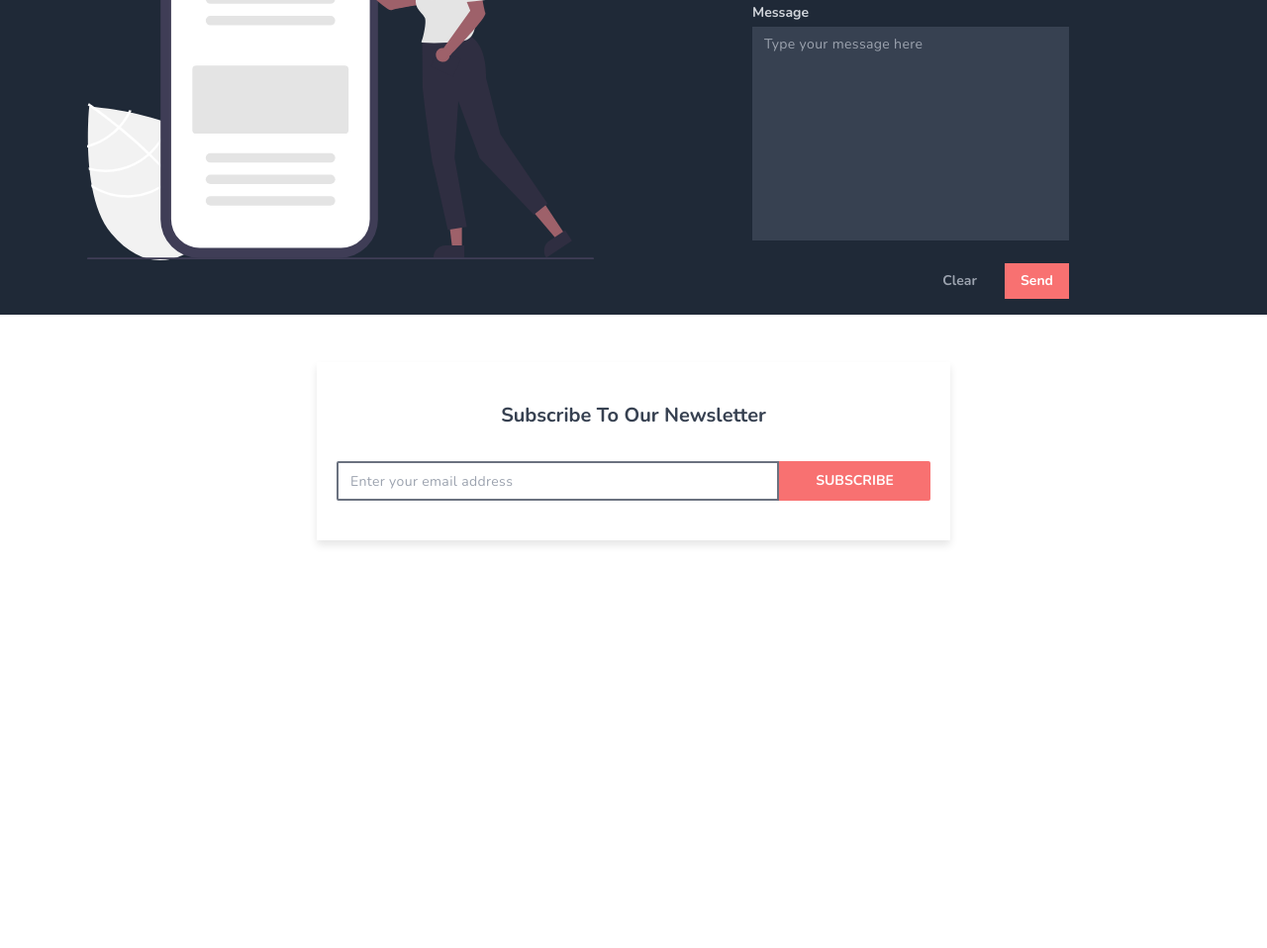
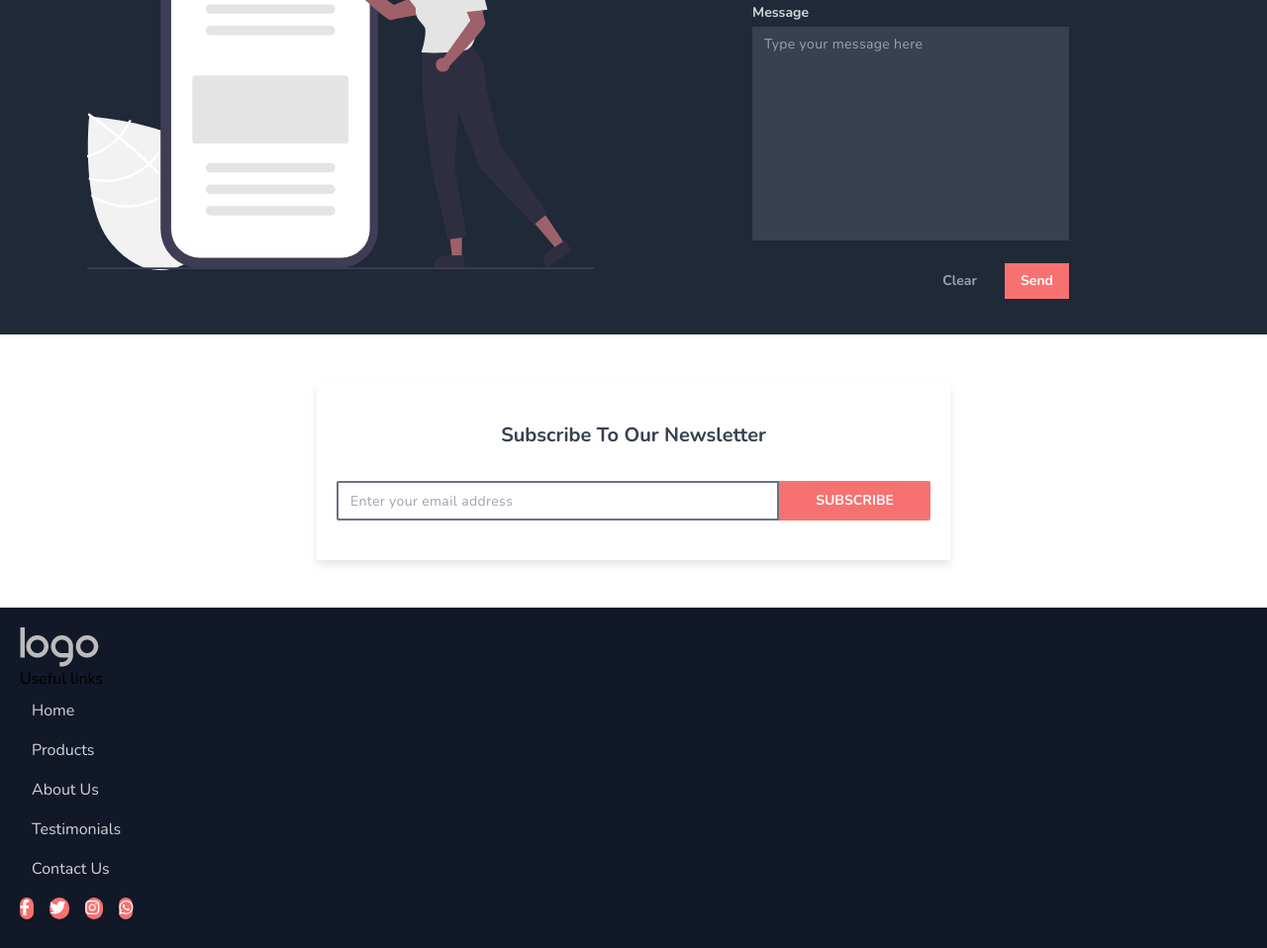
Before and after one commit to Babatunde-Ben/Luxury-Feet, a website: page public/index.html in a window 1280 px wide. Shown: the part 2419-3377 px from the top of the page at 99% size. Before the commit the page ends 3013 px from the top, so only its background shows below. Drawn offline with nearby package versions, Linux system fonts and the light colour scheme.

Commit message:
added footer

```diff
--- a/public/index.html
+++ b/public/index.html
@@ -113,7 +113,6 @@
             <a href="#" class="social-media-links">
               <i class="fab fa-instagram"></i>
             </a>
-
             <a href="#" class="social-media-links">
               <i class="fab fa-whatsapp"></i>
             </a>
@@ -442,11 +441,11 @@
             ></textarea>
           </div>
           <div
-            class="flex items-center w-72 md:w-80 md:mx-auto md:flex-row-reverse"
+            class="flex items-center w-72 md:w-80 md:mx-auto md:flex-row-reverse mb-5"
           >
             <button
               type="submit"
-              class="px-4 py-2 capitalize font-bold bg-secondary-100 text-primary text-sm mr-3 md:m-0 cursor-pointer"
+              class="px-4 py-2 capitalize font-bold bg-secondary-100 text-primary text-sm mr-3 md:m-0 cursor-pointer hover:bg-secondary-300"
             >
               Send
             </button>
@@ -475,13 +474,54 @@
           />
           <button
             type="submit"
-            class="px-3 py-2 w-full rounded-full bg-secondary-100 text-primary uppercase font-bold sm:rounded-none sm:inline-block basis-1/3 text-sm sm:rounded-tr-sm sm:rounded-br-sm"
+            class="px-3 py-2 w-full rounded-full bg-secondary-100 text-primary uppercase font-bold sm:rounded-none sm:inline-block basis-1/3 text-sm sm:rounded-tr-sm sm:rounded-br-sm hover:bg-secondary-300"
           >
             Subscribe
           </button>
         </form>
       </div>
     </section>
+
+    <!-- footer -->
+    <footer class="bg-gray-900 p-5">
+      <div><img src="./images/default-logo.png" alt="" /></div>
+      <div>
+        <p>Useful links</p>
+        <ul class="footer-nav-links">
+          <li>
+            <a href="" class="nav-links" data-id="home">Home</a>
+          </li>
+          <li>
+            <a href="" class="nav-links" data-id="top-sales">Products</a>
+          </li>
+          <li>
+            <a href="" class="nav-links" data-id="about">about us</a>
+          </li>
+          <li>
+            <a href="#" class="nav-links" data-id="testimonials"
+              >testimonials</a
+            >
+          </li>
+          <li>
+            <a href="#" class="nav-links" data-id="contact">Contact Us</a>
+          </li>
+        </ul>
+      </div>
+      <div>
+        <a href="#" class="social-media-links">
+          <i class="fab fa-facebook-f"></i>
+        </a>
+        <a href="#" class="social-media-links">
+          <i class="fab fa-twitter"></i>
+        </a>
+        <a href="#" class="social-media-links">
+          <i class="fab fa-instagram"></i>
+        </a>
+        <a href="#" class="social-media-links">
+          <i class="fab fa-whatsapp"></i>
+        </a>
+      </div>
+    </footer>
 
     <script src="https://unpkg.com/swiper@8/swiper-bundle.min.js"></script>
     <script>
--- a/public/script.js
+++ b/public/script.js
@@ -37,7 +37,6 @@ navLinks.forEach((link) => {
       toggleNavBar();
     } else {
       const element = document.getElementById(id);
-      // console.log(element.getBoundingClientRect());
 
       window.scrollTo({
         top: element.offsetTop - 20,
--- a/tailwind.config.js
+++ b/tailwind.config.js
@@ -7,6 +7,7 @@ module.exports = {
         secondary: {
           100: "#f87171",
           200: "#424242",
+          300: "#f25555",
         },
         facebook: "#3A5795",
         instagram: "#E84832",
@@ -17,8 +18,8 @@ module.exports = {
         Poppins: ["Poppins", "sans-serif"],
       },
       animation: {
-        navIn: "navIn 0.3s ease-out",
-        navOut: "navOut 0.3s linear",
+        navIn: "navIn 0.4s ease-out",
+        navOut: "navOut 0.4s linear",
       },
       keyframes: {
         navIn: {
@@ -29,7 +30,7 @@ module.exports = {
             left: "0",
           },
           "90%": {
-            left: "10px",
+            left: "20px",
           },
           "100%": {
             left: "0",
```
Also changed, not shown: public/styles.css.
